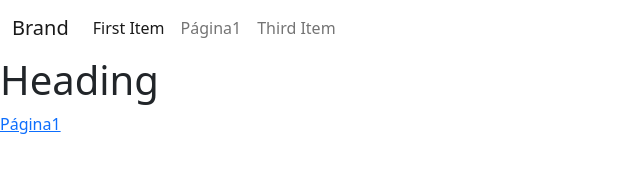
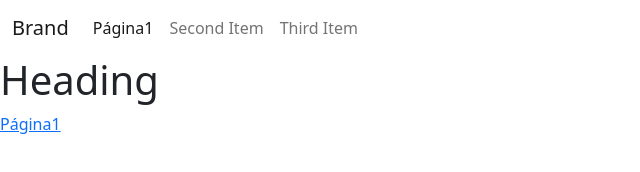
Before and after one commit to pajarohipopotamo/COMPA2, a plain HTML site: page index.html in a window 1280 px wide. Shown: the full height of the page, 0-640 px from the left. Drawn offline with Linux system fonts and the light colour scheme.

Commit message:
Update index.html

```diff
--- a/index.html
+++ b/index.html
@@ -14,8 +14,8 @@
         <div class="container-fluid"><a class="navbar-brand" href="#">Brand</a><button data-bs-toggle="collapse" class="navbar-toggler" data-bs-target="#navcol-1"><span class="visually-hidden">Toggle navigation</span><span class="navbar-toggler-icon"></span></button>
             <div class="collapse navbar-collapse" id="navcol-1">
                 <ul class="navbar-nav">
-                    <li class="nav-item"><a class="nav-link active" href="#">First Item</a></li>
-                    <li class="nav-item"><a class="nav-link" href="https://pajarohipopotamo.github.io/COMPA1/">Página1</a></li>
+                    <li class="nav-item"><a class="nav-link active" href="https://pajarohipopotamo.github.io/COMPA1/">Página1</a></li>
+                    <li class="nav-item"><a class="nav-link" href="#">Second Item</a></li>
                     <li class="nav-item"><a class="nav-link" href="#">Third Item</a></li>
                 </ul>
             </div>
```
